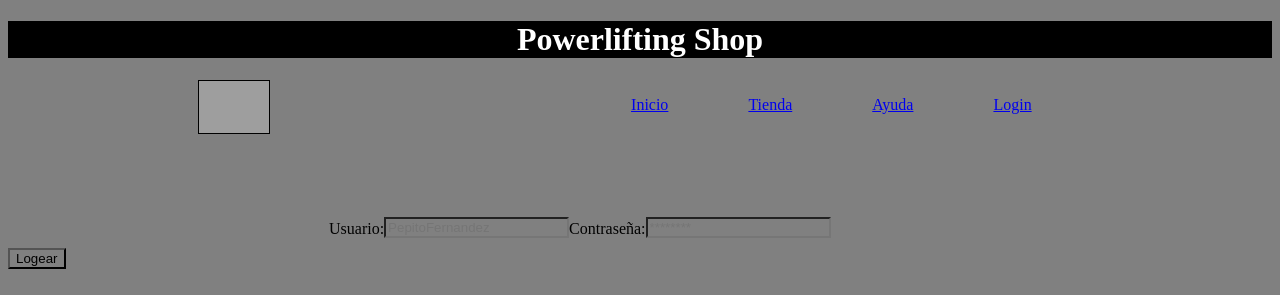
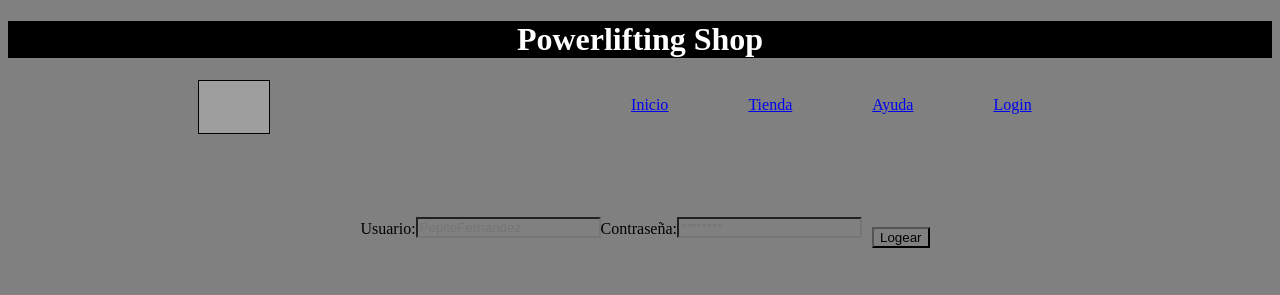
Before and after one commit to Joaqfefe/entrega.github.io, a plain HTML site: page login.html in a window 1280 px wide. Shown: the top 295 px of the page. Drawn offline with Linux system fonts and the light colour scheme; grey boxes are pictures that could not be loaded.

Commit message:
Add files via upload

```diff
--- a/style.css
+++ b/style.css
@@ -238,7 +238,7 @@ span {
     #marco {
         display: flex;
         justify-content:center;
-        flex-direction: column;
+        flex-direction: row;
     }
 
     .MarcoLogin {
@@ -254,6 +254,5 @@ span {
         display: flex;
         justify-content: center;
         align-items: flex-end;
-        margin-left: 25%;
     }
 }
```
